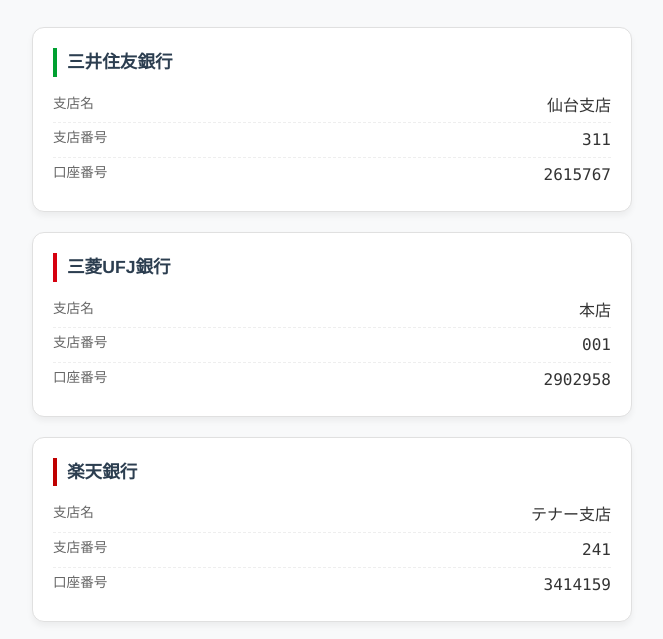
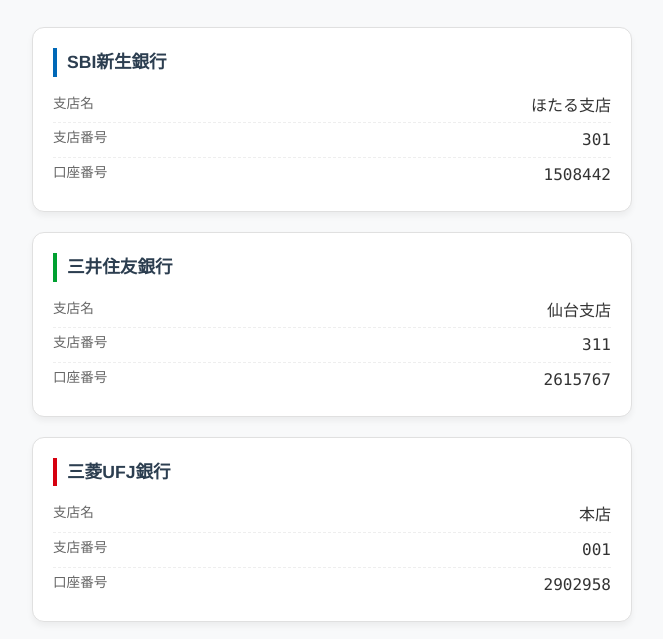
Before and after one commit to Iori-Oshima/Iori-Oshima.github.io, a plain HTML site: page payment/index.html in a window 1280 px wide. Shown: the part 94-733 px from the top of the page, without its empty margins (308-971 px from the left). Drawn offline with Linux system fonts and the light colour scheme.

Commit message:
feat: add SBI Shinsei Bank to the payment page
Place it above Sumitomo Mitsui so it becomes the first transfer option.

```diff
--- a/payment/index.html
+++ b/payment/index.html
@@ -127,6 +127,10 @@
     }
 
     /* Bank specific colors */
+    .sbi-shinsei {
+      --accent-color: #0068b7;
+    }
+
     .smbc {
       --accent-color: #00a031;
     }
@@ -177,6 +181,23 @@
     </header>
 
     <div class="card-grid">
+      <!-- SBI新生銀行 -->
+      <div class="card sbi-shinsei">
+        <div class="bank-name">SBI新生銀行</div>
+        <div class="info-row">
+          <span class="label">支店名</span>
+          <span class="value">ほたる支店</span>
+        </div>
+        <div class="info-row">
+          <span class="label">支店番号</span>
+          <span class="value">301</span>
+        </div>
+        <div class="info-row">
+          <span class="label">口座番号</span>
+          <span class="value">1508442</span>
+        </div>
+      </div>
+
       <!-- 三井住友銀行 -->
       <div class="card smbc">
         <div class="bank-name">三井住友銀行</div>
```
